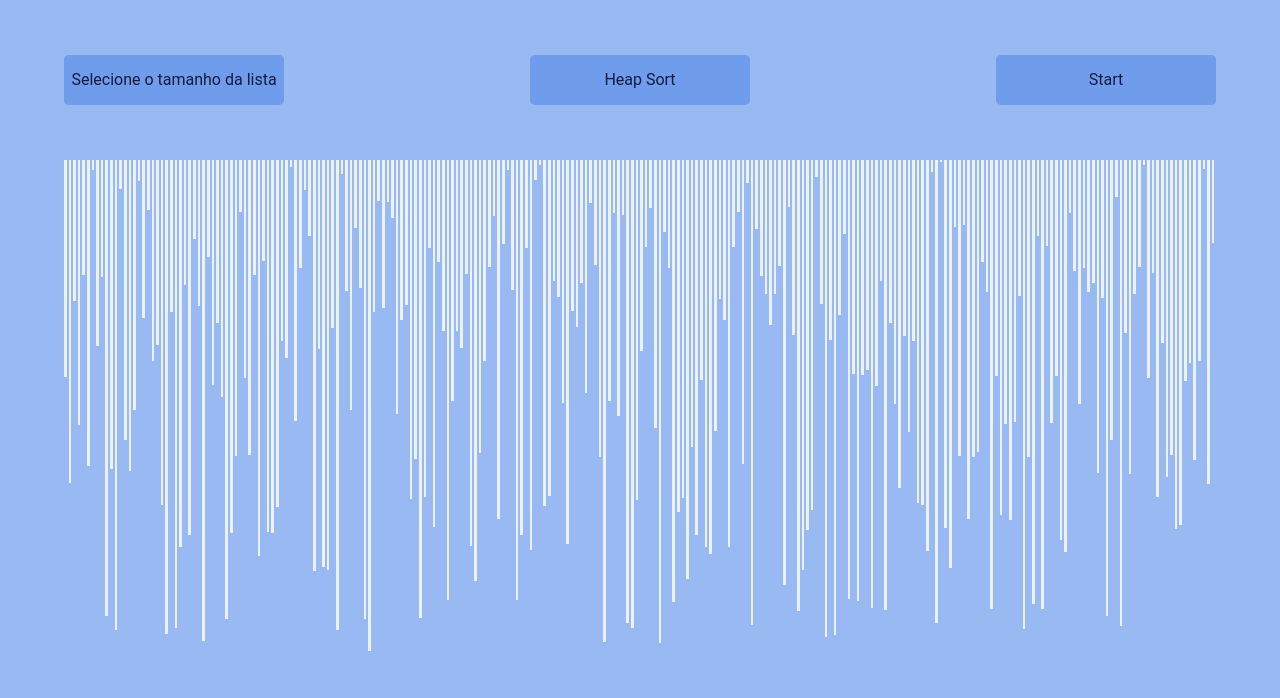
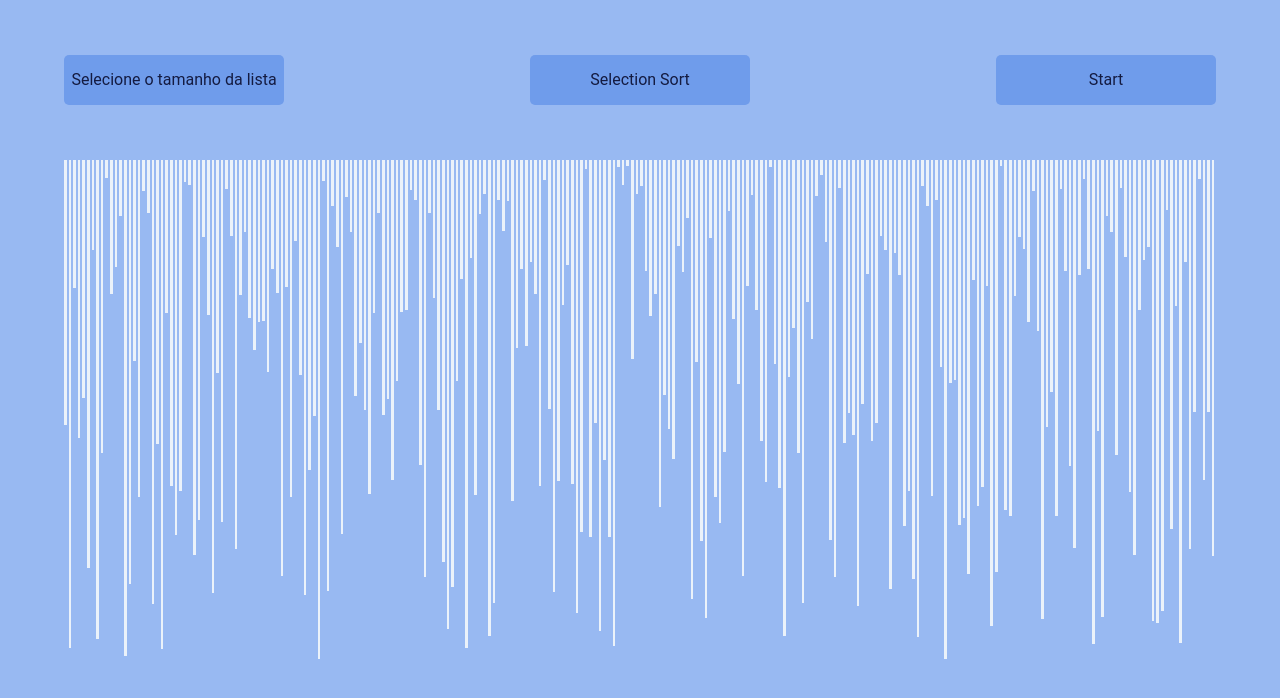
Before and after one commit to Lucas-Melo0/Sorting-Algorithm-Visualizer, a React (Create React App) app: page / in a window 1280 px wide. Shown: the top 698 px of the page. Built offline with nearby package versions, Linux system fonts and the light colour scheme.

Commit message:
[feat]: Added rendering of the sorted array

```diff
--- a/src/auxiliary/Algorithms/SelectionSort.js
+++ b/src/auxiliary/Algorithms/SelectionSort.js
@@ -1,7 +1,7 @@
 export default function selectionSort(array) {
   for (let i = 0; i < array.length - 1; i++) {
     let minIndex = i;
-    for (j = i; j < array.length; j++) {
+    for (let j = i; j < array.length; j++) {
       if (array[j] < array[minIndex]) {
         minIndex = j;
       }
@@ -11,5 +11,7 @@ export default function selectionSort(array) {
     array[i] = array[minIndex];
     array[minIndex] = temp;
   }
+  console.log(array);
+
   return array;
 }
--- a/src/components/HomePage/AlgorithmSelection.js
+++ b/src/components/HomePage/AlgorithmSelection.js
@@ -1,20 +1,4 @@
 import styled from "styled-components";
 export default function AlgorithmSelection() {
-  return (
-    <>
-      <AlgorithmSelector>Heap Sort</AlgorithmSelector>
-    </>
-  );
+  return <></>;
 }
-
-const AlgorithmSelector = styled.div`
-  display: flex;
-  align-items: center;
-  justify-content: center;
-  color: #141b41;
-  padding: 5px 5px;
-  width: 220px;
-  height: 50px;
-  background-color: #6f9ceb;
-  border-radius: 5px;
-`;
--- a/src/components/HomePage/SortingVisualizer.js
+++ b/src/components/HomePage/SortingVisualizer.js
@@ -1,19 +1,5 @@
 import styled from "styled-components";
-import { randomArray } from "../../auxiliary/randomArray";
 
 export default function SortingVisualizer() {
-  return (
-    <>
-      {randomArray().map((value, index) => {
-        return <VisualizerBar value={value} key={index}></VisualizerBar>;
-      })}
-    </>
-  );
+  return <></>;
 }
-
-const VisualizerBar = styled.div`
-  display: inline-block;
-  width: 4px;
-  height: ${({ value }) => `${value / 2}px`};
-  background-color: #ebf2fa;
-`;
--- a/src/components/HomePage/index.js
+++ b/src/components/HomePage/index.js
@@ -1,19 +1,31 @@
 import styled from "styled-components";
 import SizeSelection from "./SizeSelection";
-import AlgorithmSelection from "./AlgorithmSelection";
-import SortingVisualizer from "./SortingVisualizer";
+import { randomArray } from "../../auxiliary/randomArray";
+import selectionSort from "../../auxiliary/Algorithms/SelectionSort";
+import { useState } from "react";
 export default function HomePage() {
+  const [generatedArray, setGeneratedArray] = useState(randomArray());
+
+  function selectionSorting(array) {
+    const sortedArray = selectionSort(array);
+    setGeneratedArray([...generatedArray, sortedArray]);
+  }
+
   return (
     <>
       <Wrapper>
         <Container>
           <Menu>
             <SizeSelection />
-            <AlgorithmSelection />
+            <AlgorithmSelector onClick={() => selectionSorting(generatedArray)}>
+              Selection Sort
+            </AlgorithmSelector>
             <Button>Start</Button>
           </Menu>
           <SortingContainer>
-            <SortingVisualizer />
+            {generatedArray.map((value, index) => {
+              return <VisualizerBar value={value} key={index}></VisualizerBar>;
+            })}
           </SortingContainer>
         </Container>
       </Wrapper>
@@ -37,6 +49,17 @@ const Menu = styled.div`
   justify-content: space-between;
   align-items: center;
 `;
+const AlgorithmSelector = styled.div`
+  display: flex;
+  align-items: center;
+  justify-content: center;
+  color: #141b41;
+  padding: 5px 5px;
+  width: 220px;
+  height: 50px;
+  background-color: #6f9ceb;
+  border-radius: 5px;
+`;
 
 const Button = styled.button`
   all: unset;
@@ -54,3 +77,9 @@ const SortingContainer = styled.div`
   justify-content: space-between;
   column-gap: 2px;
 `;
+const VisualizerBar = styled.div`
+  display: inline-block;
+  width: 4px;
+  height: ${({ value }) => `${value / 2}px`};
+  background-color: #ebf2fa;
+`;
```
